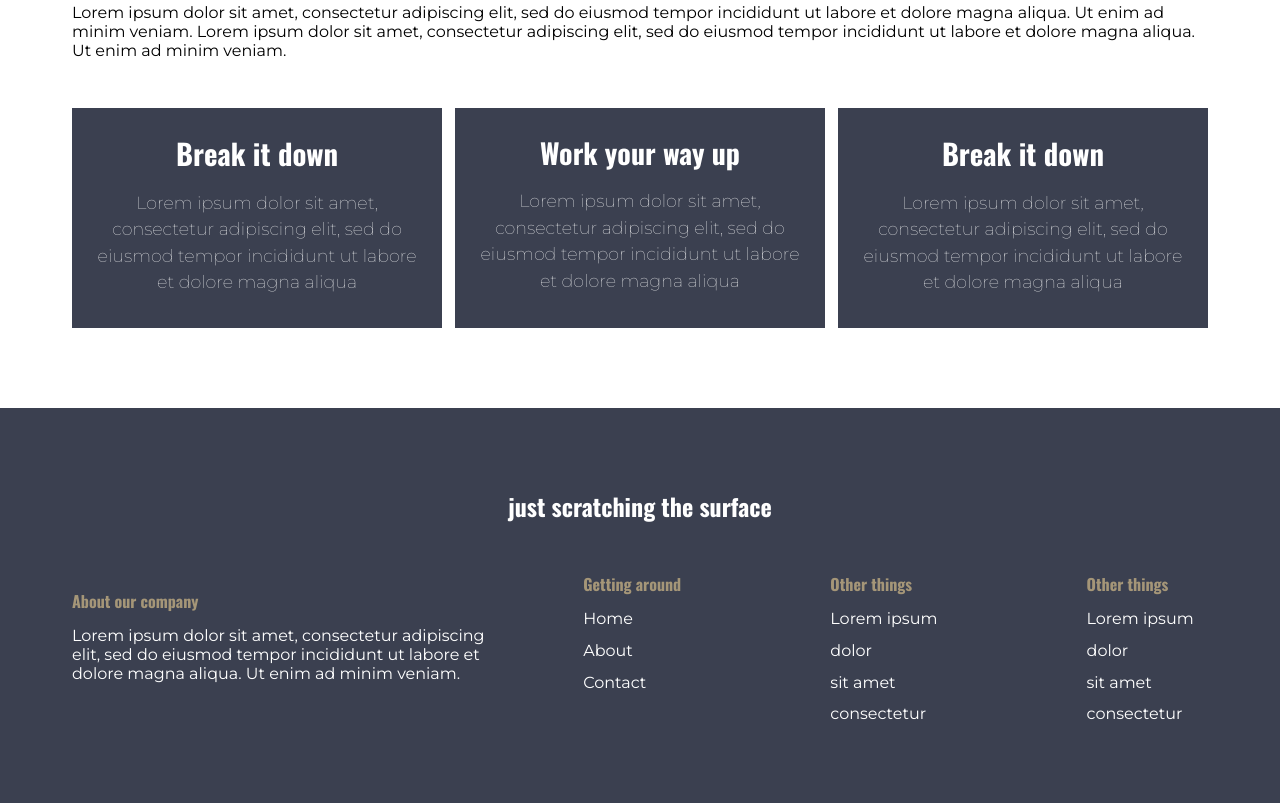
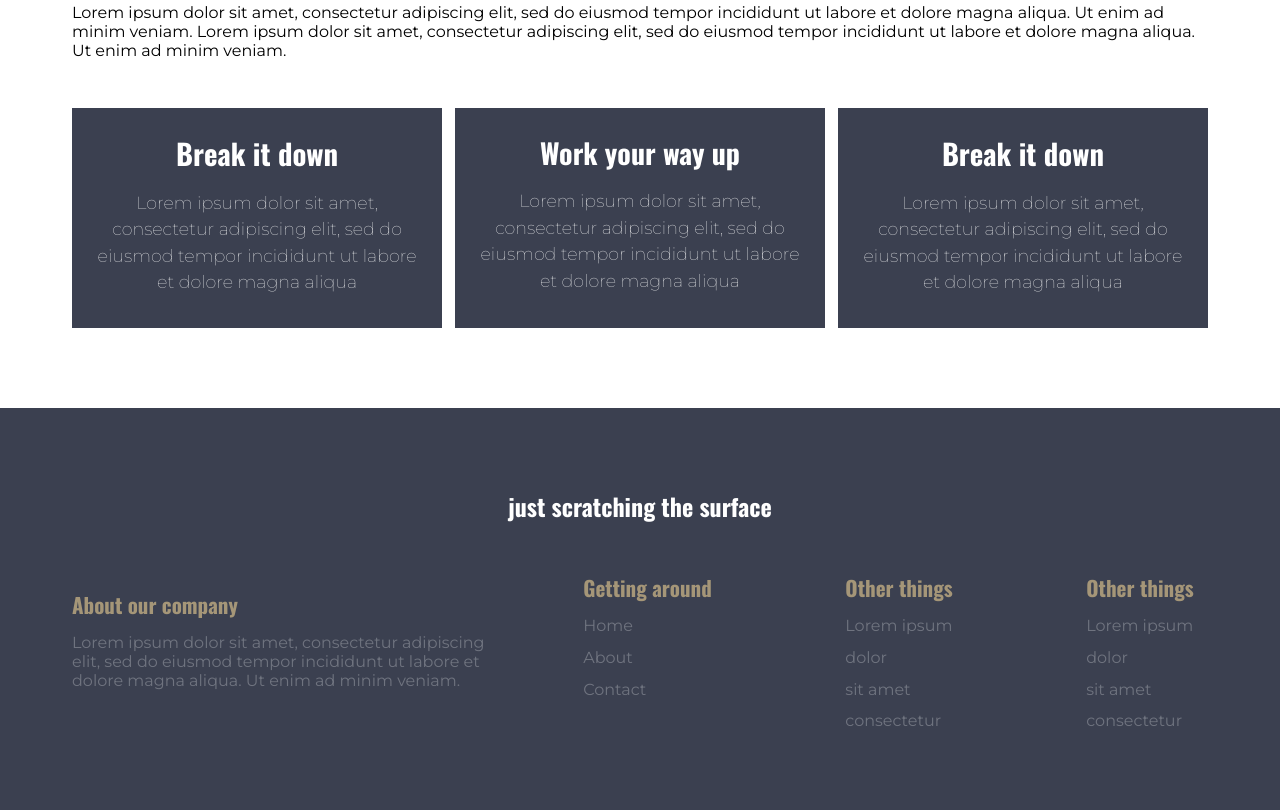
Before and after one commit to sabinghimire223/ResponsiveFinal, a plain HTML site: page index.html in a window 1280 px wide. Shown: the part 2231-3041 px from the top of the page. Drawn offline with nearby package versions, Linux system fonts and the light colour scheme.

Commit message:
color Change

```diff
--- a/style.css
+++ b/style.css
@@ -148,6 +148,15 @@ footer {
 .footer--content h4 {
   color: #a59678;
 }
+
+.content1 h4, .content2 h4{
+  font-size: 1.3125rem;
+}
+.content1 p, .content2 .footer--links ul li a{
+  color: #6F737F;
+  font-size:1rem
+}
+
 .footer--content p {
   padding-top: 0.8em;
 
```
